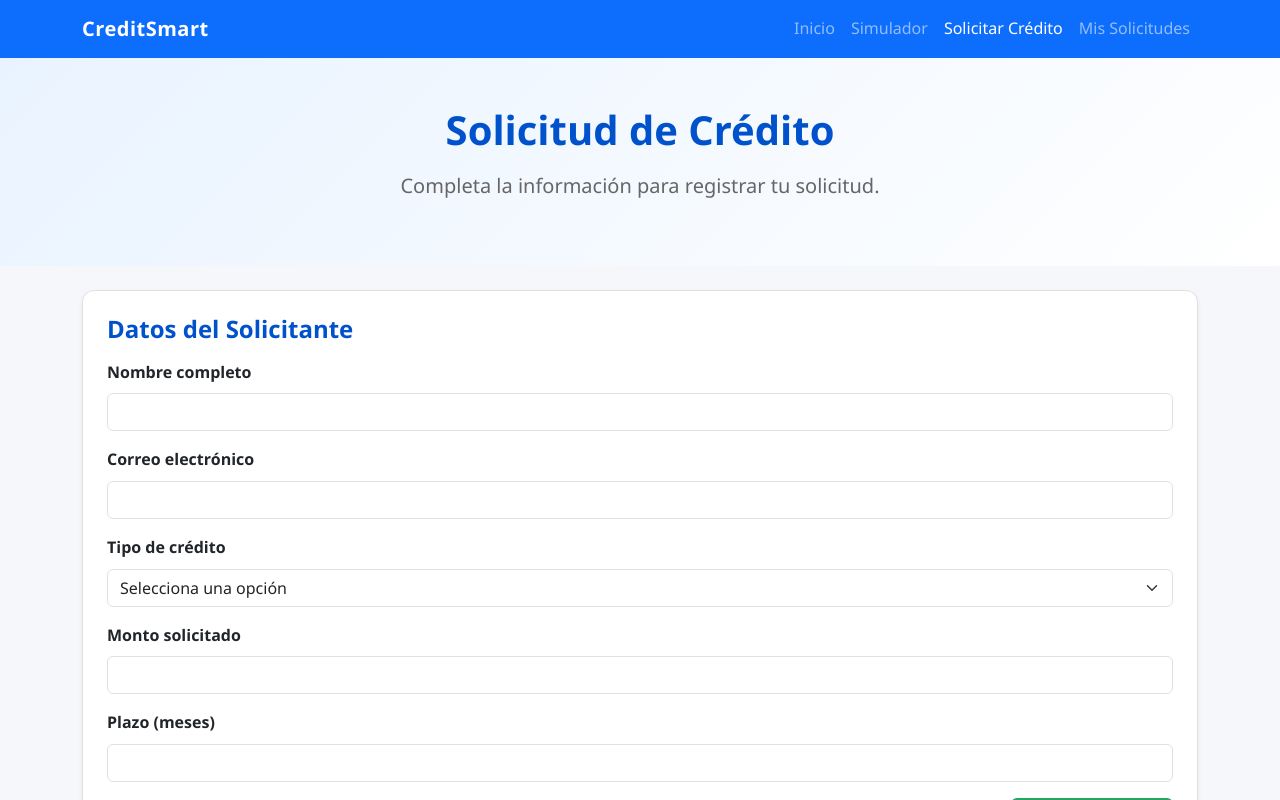
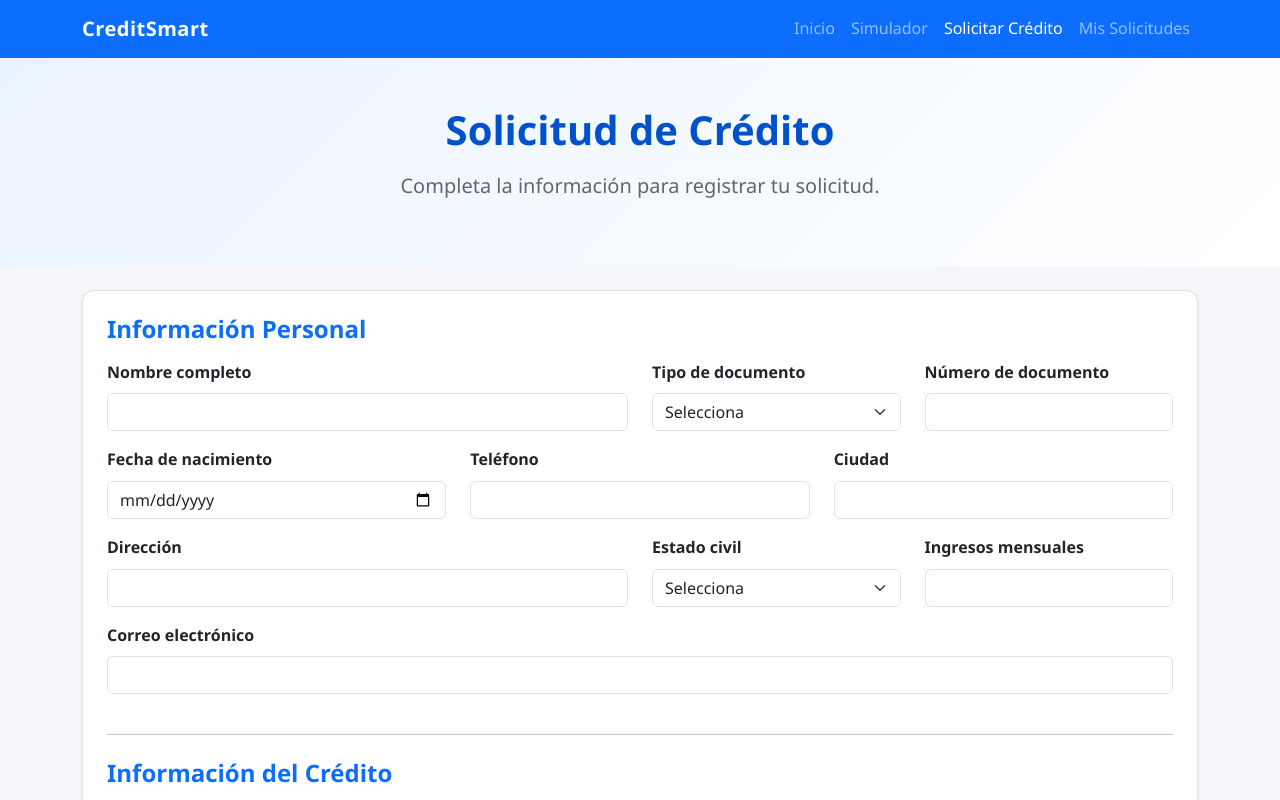
Before and after one commit to LauGarciaAgudelo/CrediSmart, a React (Vite) app: page /solicitar in a window 1280 px wide. Shown: the top 800 px of the page. Built offline with nearby package versions, Linux system fonts and the light colour scheme.

Commit message:
Modificación de los archivos RequestPage y MyRequest para agregar datos completos de la solicitud en dos secciones y también para actualizar los datos en el documento de base de datos

```diff
--- a/src/pages/MyRequestPage.jsx
+++ b/src/pages/MyRequestPage.jsx
@@ -8,6 +8,7 @@ function MyRequestPage() {
   const [loading, setLoading] = useState(false)
   const [error, setError] = useState(null)
   const [searched, setSearched] = useState(false)
+
   const fetchRequests = async () => {
     if (!emailFilter) return
 
@@ -29,6 +30,7 @@ function MyRequestPage() {
       }))
 
       setRequests(data)
+
     } catch (err) {
       console.error(err)
       setError("No se pudieron cargar las solicitudes. Verifica tu conexión a internet.")
@@ -41,7 +43,7 @@ function MyRequestPage() {
     <main className="container py-4">
       <h1 className="mb-4 text-center">Mis Solicitudes</h1>
 
-      {/* Filtro por email */}
+      {/* Filtrado */}
       <div className="card p-4 shadow-sm mb-4">
         <h5 className="fw-bold mb-3">Buscar solicitudes por correo</h5>
 
@@ -68,55 +70,67 @@ function MyRequestPage() {
         </div>
       </div>
 
-      {/* Mensaje de estado para avisar al usuario */}
+      {/* Carga */}
       {loading && (
         <p className="text-center mt-4">Cargando solicitudes...</p>
       )}
 
+      {/* Manejo de Error */}
       {error && (
-        <p className="text-center text-danger">{error}</p>
+        <p className="text-center text-danger mt-3">{error}</p>
       )}
 
-      {/* Si ya hubo una busqueda y no hay resulstados */}
+      {/* Vacío */}
       {searched && !loading && requests.length === 0 && !error && (
         <p className="text-center mt-4">
           No se encontraron solicitudes para este correo.
         </p>
       )}
 
-      {/* Tabla resumen con los resultados */}
+      {/* Resultados */}
       {!loading && requests.length > 0 && (
-        <div className="card p-4 shadow-sm">
-          <h5 className="fw-bold mb-3">Resultados</h5>
+        <div className="mt-4">
+          {requests.map(req => (
+            <div key={req.id} className="card shadow-sm mb-3">
+              <div className="card-header bg-primary text-white">
+                <strong>Solicitud de crédito: {req.creditType}</strong>
+              </div>
 
-          <div className="table-responsive">
-            <table className="table table-striped">
-              <thead className="table-light">
-                <tr>
-                  <th>Crédito</th>
-                  <th>Monto</th>
-                  <th>Plazo</th>
-                  <th>Cuota</th>
-                  <th>Fecha</th>
-                </tr>
-              </thead>
+              <div className="card-body">
 
-              <tbody>
-                {requests.map(req => (
-                  <tr key={req.id}>
-                    <td>{req.creditType}</td>
-                    <td>${req.amount?.toLocaleString("es-CO")}</td>
-                    <td>{req.term} meses</td>
-                    <td>${req.monthlyFee?.toLocaleString("es-CO")}</td>
-                    <td>
-                      {req.createdAt?.toDate().toLocaleString() ??
-                        "Fecha no disponible"}
-                    </td>
-                  </tr>
-                ))}
-              </tbody>
-            </table>
-          </div>
+                {/* SECCIÓN 1 – Información Personal */}
+                <h6 className="fw-bold text-secondary">Información Personal</h6>
+                <p className="mb-1"><strong>Nombre:</strong> {req.name}</p>
+                <p className="mb-1"><strong>Documento:</strong> {req.documentType} {req.documentNumber}</p>
+                <p className="mb-1"><strong>Fecha de nacimiento:</strong> {req.birthDate}</p>
+                <p className="mb-1"><strong>Teléfono:</strong> {req.phone}</p>
+                <p className="mb-1"><strong>Correo:</strong> {req.email}</p>
+                <p className="mb-1"><strong>Dirección:</strong> {req.address}</p>
+                <p className="mb-1"><strong>Ciudad:</strong> {req.city}</p>
+                <p className="mb-3"><strong>Estado civil:</strong> {req.maritalStatus}</p>
+
+                <p className="mb-4">
+                  <strong>Ingresos mensuales:</strong> ${req.monthlyIncome?.toLocaleString("es-CO")}
+                </p>
+
+                <hr />
+
+                {/* SECCIÓN 2 – Información del Crédito */}
+                <h6 className="fw-bold text-secondary">Información del Crédito</h6>
+                <p className="mb-1"><strong>Monto solicitado:</strong> ${req.amount?.toLocaleString("es-CO")}</p>
+                <p className="mb-1"><strong>Plazo:</strong> {req.term} meses</p>
+                <p className="mb-1"><strong>Cuota mensual:</strong> ${req.monthlyFee?.toLocaleString("es-CO")}</p>
+                <p className="mb-1"><strong>Total a pagar:</strong> ${req.totalToPay?.toLocaleString("es-CO")}</p>
+                <p className="mb-1"><strong>Intereses:</strong> ${req.interests?.toLocaleString("es-CO")}</p>
+
+                <p className="mt-3 text-muted">
+                  <strong>Fecha de creación:</strong>{" "}
+                  {req.createdAt?.toDate().toLocaleString() ?? "No disponible"}
+                </p>
+
+              </div>
+            </div>
+          ))}
         </div>
       )}
     </main>
--- a/src/pages/RequestPage.jsx
+++ b/src/pages/RequestPage.jsx
@@ -1,41 +1,47 @@
 import { useState } from 'react'
 import { useLocation } from 'react-router-dom'
 import creditsData from '../data/creditsData'
-
-// Nuevos import para firebase
 import { collection, addDoc, serverTimestamp } from "firebase/firestore"
 import { db } from "../firebase/firebaseConfig"
 
 function RequestPage() {
-  // Obtener el crédito enviado desde CreditCard.jsx
   const location = useLocation()
   const preselected = location.state?.selectedCredit || ""
 
-  // Estados del formulario
+  // Información personal
   const [name, setName] = useState('')
+  const [documentType, setDocumentType] = useState('')
+  const [documentNumber, setDocumentNumber] = useState('')
+  const [birthDate, setBirthDate] = useState('')
+  const [phone, setPhone] = useState('')
+  const [address, setAddress] = useState('')
+  const [city, setCity] = useState('')
+  const [maritalStatus, setMaritalStatus] = useState('')
   const [email, setEmail] = useState('')
+  const [monthlyIncome, setMonthlyIncome] = useState('')
+
+  // Información del crédito
+  const [creditType, setCreditType] = useState(preselected)
   const [amount, setAmount] = useState('')
   const [term, setTerm] = useState('')
-  const [creditType, setCreditType] = useState(preselected)
 
+  // Estados UI
   const [errors, setErrors] = useState({})
   const [submittedData, setSubmittedData] = useState(null)
-
-  // estado de loading para firebase
   const [loading, setLoading] = useState(false)
   const [firebaseError, setFirebaseError] = useState(null)
 
-  // Obtener la tasa del crédito seleccionado
+  // Obtener tasa real del crédito
   const getCreditRate = () => {
     const credit = creditsData.find(c => c.name === creditType)
     if (!credit) return null
     return credit.annualRate / 12 / 100
   }
 
-  // Cálculo de cuota mensual
+  // Cálculos
   const tasaMensual = getCreditRate()
+  let monthlyFee = null
 
-  let monthlyFee = null
   if (tasaMensual && amount > 0 && term > 0) {
     const cuota = (amount * tasaMensual) / (1 - Math.pow(1 + tasaMensual, -term))
     monthlyFee = Math.round(cuota)
@@ -47,27 +53,38 @@ function RequestPage() {
       ? Math.max(totalToPay - amount, 0)
       : 0
 
-  // Validaciones del formulario
+  // Validaciones completas
   const validate = () => {
     const newErrors = {}
 
+    // Sección personal
     if (!name.trim()) newErrors.name = 'El nombre es obligatorio.'
+    if (!documentType) newErrors.documentType = 'Selecciona un tipo de documento.'
+    if (!documentNumber) newErrors.documentNumber = 'El número de documento es obligatorio.'
+    if (!birthDate) newErrors.birthDate = 'La fecha de nacimiento es obligatoria.'
+    if (!phone) newErrors.phone = 'El teléfono es obligatorio.'
+    if (!address.trim()) newErrors.address = 'La dirección es obligatoria.'
+    if (!city.trim()) newErrors.city = 'La ciudad es obligatoria.'
+    if (!maritalStatus) newErrors.maritalStatus = 'Selecciona un estado civil.'
     if (!email.includes('@')) newErrors.email = 'Correo inválido.'
+    if (!monthlyIncome || monthlyIncome <= 0) newErrors.monthlyIncome = 'Los ingresos mensuales son obligatorios.'
+
+    // Sección de crédito
+    if (!creditType) newErrors.creditType = 'Selecciona un tipo de crédito.'
     if (!amount || amount <= 0) newErrors.amount = 'Monto inválido.'
     if (!term || term <= 0) newErrors.term = 'Plazo inválido.'
-    if (!creditType) newErrors.creditType = 'Selecciona un tipo de crédito.'
 
     setErrors(newErrors)
     return Object.keys(newErrors).length === 0
   }
 
-  // Manejo del input con formato de miles
+  // Formateo de miles
   const handleAmountFormatted = (e) => {
     const raw = e.target.value.replace(/\./g, '').replace(/,/g, '')
     setAmount(Number(raw))
   }
 
-  // Enviar a Firestore
+  // Enviar solicitud
   const handleSubmit = async (e) => {
     e.preventDefault()
 
@@ -77,38 +94,54 @@ function RequestPage() {
     setFirebaseError(null)
 
     try {
-      // Guardar documento en Firestore
       await addDoc(collection(db, "requests"), {
         name,
+        documentType,
+        documentNumber,
+        birthDate,
+        phone,
+        address,
+        city,
+        maritalStatus,
         email,
+        monthlyIncome,
+        creditType,
         amount,
         term,
-        creditType,
         monthlyFee,
+        totalToPay,
+        interests,
         createdAt: serverTimestamp(),
       })
 
-      // Mostrar resumen
       setSubmittedData({
         name,
         email,
+        creditType,
         amount,
         term,
-        creditType,
         monthlyFee,
         date: new Date().toLocaleString(),
       })
 
-      // Limpiar campos
+      // Limpiar formulario
       setName('')
+      setDocumentType('')
+      setDocumentNumber('')
+      setBirthDate('')
+      setPhone('')
+      setAddress('')
+      setCity('')
+      setMaritalStatus('')
       setEmail('')
+      setMonthlyIncome('')
+      setCreditType('')
       setAmount('')
       setTerm('')
-      setCreditType('')
 
     } catch (err) {
       console.error(err)
-      setFirebaseError("Ocurrió un error al guardar la solicitud. Verifica tu conexión a internet.")
+      setFirebaseError("Ocurrió un error al guardar la solicitud. Verifica tu conexión.")
     } finally {
       setLoading(false)
     }
@@ -126,44 +159,117 @@ function RequestPage() {
       <section className="py-4">
         <div className="container">
 
-          {/* FORMULARIO PRINCIPAL */}
+          {/* FORMULARIO */}
           <form className="card p-4 shadow-sm" onSubmit={handleSubmit}>
 
-            <h4 className="mb-3">Datos del Solicitante</h4>
+            {/* ------------------------------ */}
+            {/*  SECCIÓN 1: INFORMACIÓN PERSONAL */}
+            {/* ------------------------------ */}
 
-            {/* Nombre */}
-            <div className="mb-3">
+            <h4 className="mb-3 text-primary">Información Personal</h4>
+
+            <div className="row">
+              <div className="col-md-6 mb-3">
                 <label className="form-label fw-semibold">Nombre completo</label>
-              <input
-                type="text"
-                className="form-control"
-                value={name}
-                onChange={(e) => setName(e.target.value)}
-              />
+                <input type="text" className="form-control"
+                  value={name} onChange={(e) => setName(e.target.value)} />
                 {errors.name && <small className="text-danger">{errors.name}</small>}
               </div>
 
-            {/* Email */}
+              <div className="col-md-3 mb-3">
+                <label className="form-label fw-semibold">Tipo de documento</label>
+                <select className="form-select"
+                  value={documentType} onChange={(e) => setDocumentType(e.target.value)}>
+                  <option value="">Selecciona</option>
+                  <option value="CC">Cédula de Ciudadanía</option>
+                  <option value="TI">Tarjeta de Identidad</option>
+                  <option value="CE">Cédula de Extranjería</option>
+                  <option value="PAS">Pasaporte</option>
+                </select>
+                {errors.documentType && <small className="text-danger">{errors.documentType}</small>}
+              </div>
+
+              <div className="col-md-3 mb-3">
+                <label className="form-label fw-semibold">Número de documento</label>
+                <input type="number" className="form-control"
+                  value={documentNumber} onChange={(e) => setDocumentNumber(e.target.value)} />
+                {errors.documentNumber && <small className="text-danger">{errors.documentNumber}</small>}
+              </div>
+            </div>
+
+            <div className="row">
+              <div className="col-md-4 mb-3">
+                <label className="form-label fw-semibold">Fecha de nacimiento</label>
+                <input type="date" className="form-control"
+                  value={birthDate} onChange={(e) => setBirthDate(e.target.value)} />
+                {errors.birthDate && <small className="text-danger">{errors.birthDate}</small>}
+              </div>
+
+              <div className="col-md-4 mb-3">
+                <label className="form-label fw-semibold">Teléfono</label>
+                <input type="text" className="form-control"
+                  value={phone} onChange={(e) => setPhone(e.target.value)} />
+                {errors.phone && <small className="text-danger">{errors.phone}</small>}
+              </div>
+
+              <div className="col-md-4 mb-3">
+                <label className="form-label fw-semibold">Ciudad</label>
+                <input type="text" className="form-control"
+                  value={city} onChange={(e) => setCity(e.target.value)} />
+                {errors.city && <small className="text-danger">{errors.city}</small>}
+              </div>
+            </div>
+
+            <div className="row">
+              <div className="col-md-6 mb-3">
+                <label className="form-label fw-semibold">Dirección</label>
+                <input type="text" className="form-control"
+                  value={address} onChange={(e) => setAddress(e.target.value)} />
+                {errors.address && <small className="text-danger">{errors.address}</small>}
+              </div>
+
+              <div className="col-md-3 mb-3">
+                <label className="form-label fw-semibold">Estado civil</label>
+                <select className="form-select"
+                  value={maritalStatus} onChange={(e) => setMaritalStatus(e.target.value)}>
+                  <option value="">Selecciona</option>
+                  <option value="Soltero">Soltero</option>
+                  <option value="Casado">Casado</option>
+                  <option value="Unión Libre">Unión Libre</option>
+                  <option value="Divorciado">Divorciado</option>
+                </select>
+                {errors.maritalStatus && <small className="text-danger">{errors.maritalStatus}</small>}
+              </div>
+
+              <div className="col-md-3 mb-3">
+                <label className="form-label fw-semibold">Ingresos mensuales</label>
+                <input type="number" className="form-control"
+                  value={monthlyIncome} onChange={(e) => setMonthlyIncome(Number(e.target.value))} />
+                {errors.monthlyIncome && <small className="text-danger">{errors.monthlyIncome}</small>}
+              </div>
+            </div>
+
             <div className="mb-3">
               <label className="form-label fw-semibold">Correo electrónico</label>
-              <input
-                type="email"
-                className="form-control"
-                value={email}
-                onChange={(e) => setEmail(e.target.value)}
-              />
+              <input type="email" className="form-control"
+                value={email} onChange={(e) => setEmail(e.target.value)} />
               {errors.email && <small className="text-danger">{errors.email}</small>}
             </div>
 
-            {/* Tipo de crédito */}
-            <div className="mb-3">
+            <hr className="my-4" />
+
+            {/* ------------------------------ */}
+            {/*  SECCIÓN 2: INFORMACIÓN DEL CRÉDITO */}
+            {/* ------------------------------ */}
+
+            <h4 className="mb-3 text-primary">Información del Crédito</h4>
+
+            <div className="row">
+              <div className="col-md-4 mb-3">
                 <label className="form-label fw-semibold">Tipo de crédito</label>
-              <select
-                className="form-select"
-                value={creditType}
-                onChange={(e) => setCreditType(e.target.value)}
-              >
-                <option value="">Selecciona una opción</option>
+                <select className="form-select"
+                  value={creditType} onChange={(e) => setCreditType(e.target.value)}>
+                  <option value="">Selecciona</option>
                   <option value="Crédito Libre Inversión">Crédito Libre Inversión</option>
                   <option value="Crédito Vehículo">Crédito Vehículo</option>
                   <option value="Crédito Vivienda">Crédito Vivienda</option>
@@ -174,69 +280,44 @@ function RequestPage() {
                 {errors.creditType && <small className="text-danger">{errors.creditType}</small>}
               </div>
 
-            {/* Monto */}
-            <div className="mb-3">
+              <div className="col-md-4 mb-3">
                 <label className="form-label fw-semibold">Monto solicitado</label>
-              <input
-                type="text"
-                className="form-control"
+                <input type="text" className="form-control"
                   value={amount ? amount.toLocaleString('es-CO') : ""}
-                onChange={handleAmountFormatted}
-              />
+                  onChange={handleAmountFormatted} />
                 {errors.amount && <small className="text-danger">{errors.amount}</small>}
               </div>
 
-            {/* Plazo */}
-            <div className="mb-3">
+              <div className="col-md-4 mb-3">
                 <label className="form-label fw-semibold">Plazo (meses)</label>
-              <input
-                type="number"
-                className="form-control"
-                value={term}
-                onChange={(e) => setTerm(Number(e.target.value))}
-              />
+                <input type="number" className="form-control"
+                  value={term} onChange={(e) => setTerm(Number(e.target.value))} />
                 {errors.term && <small className="text-danger">{errors.term}</small>}
               </div>
+            </div>
 
-            {/* Simulación del crédito */}
+            {/* SIMULACIÓN */}
             {monthlyFee && (
-              <div className="alert alert-info">
-                <h5 className="fw-bold mb-2">Simulación del crédito</h5>
-
-                <p className="mb-1">
-                  <strong>Cuota mensual estimada:</strong> ${monthlyFee.toLocaleString()}
-                </p>
-
-                <p className="mb-1">
-                  <strong>Total a pagar:</strong> ${totalToPay.toLocaleString()}
-                </p>
-
-                <p className="mb-3">
-                  <strong>Intereses estimados:</strong> ${interests.toLocaleString()}
-                </p>
-
-                <hr />
-
-                <p className="mb-0">
-                  Si estás de acuerdo con esta simulación y deseas continuar con la solicitud,
-                  completa los campos restantes y haz clic en <strong>Enviar solicitud</strong>.
-                </p>
+              <div className="alert alert-info mt-3">
+                <h5 className="fw-bold">Simulación del Crédito</h5>
+                <p><strong>Cuota mensual:</strong> ${monthlyFee.toLocaleString()}</p>
+                <p><strong>Total a pagar:</strong> ${totalToPay.toLocaleString()}</p>
+                <p><strong>Intereses:</strong> ${interests.toLocaleString()}</p>
               </div>
             )}
 
-            <div className="text-end">
+            <div className="text-end mt-4">
               <button className="btn btn-primary px-4" disabled={loading}>
-                {loading ? "Enviando..." : "Enviar solicitud"}
+                {loading ? "Guardando..." : "Enviar solicitud"}
               </button>
             </div>
 
-            {/* Manejo de error de Firebase */}
             {firebaseError && (
               <p className="text-danger mt-3">{firebaseError}</p>
             )}
           </form>
 
-          {/* Resumen final */}
+          {/* RESUMEN FINAL */}
           {submittedData && (
             <div className="alert alert-success mt-4">
               <h5 className="fw-bold">Solicitud enviada con éxito</h5>
```
Also changed, not shown: 1 other file (tests, documents, lock files or other folders). Lines whose indentation alone changed are shown as unchanged.
